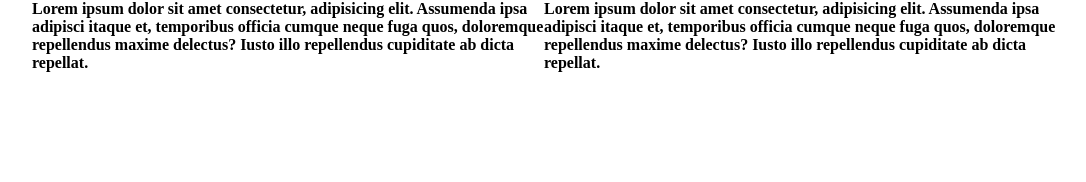
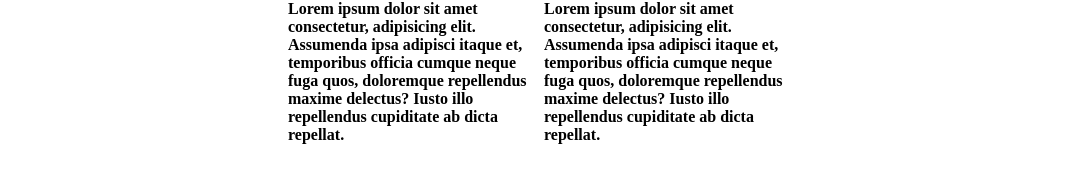
Before and after one commit to nic-dgl203-2021FA/assignment4a-1-joslin26, a plain HTML site: page index.html in a window 1280 px wide. Shown: the whole page, without its empty margins (96-1182 px from the left). Drawn offline with Linux system fonts and the light colour scheme.

Commit message:
Update main section width

```diff
--- a/main.scss
+++ b/main.scss
@@ -32,7 +32,7 @@ body {
 
 .main {
     @include flexCenter(row);
-    width: 80%;
+    width: calc(80% - 40%);
     margin: 0 auto;
 
     #{&}_paragraph1 {
```
Also changed, not shown: main.css, main.min.css, 2 other files.
